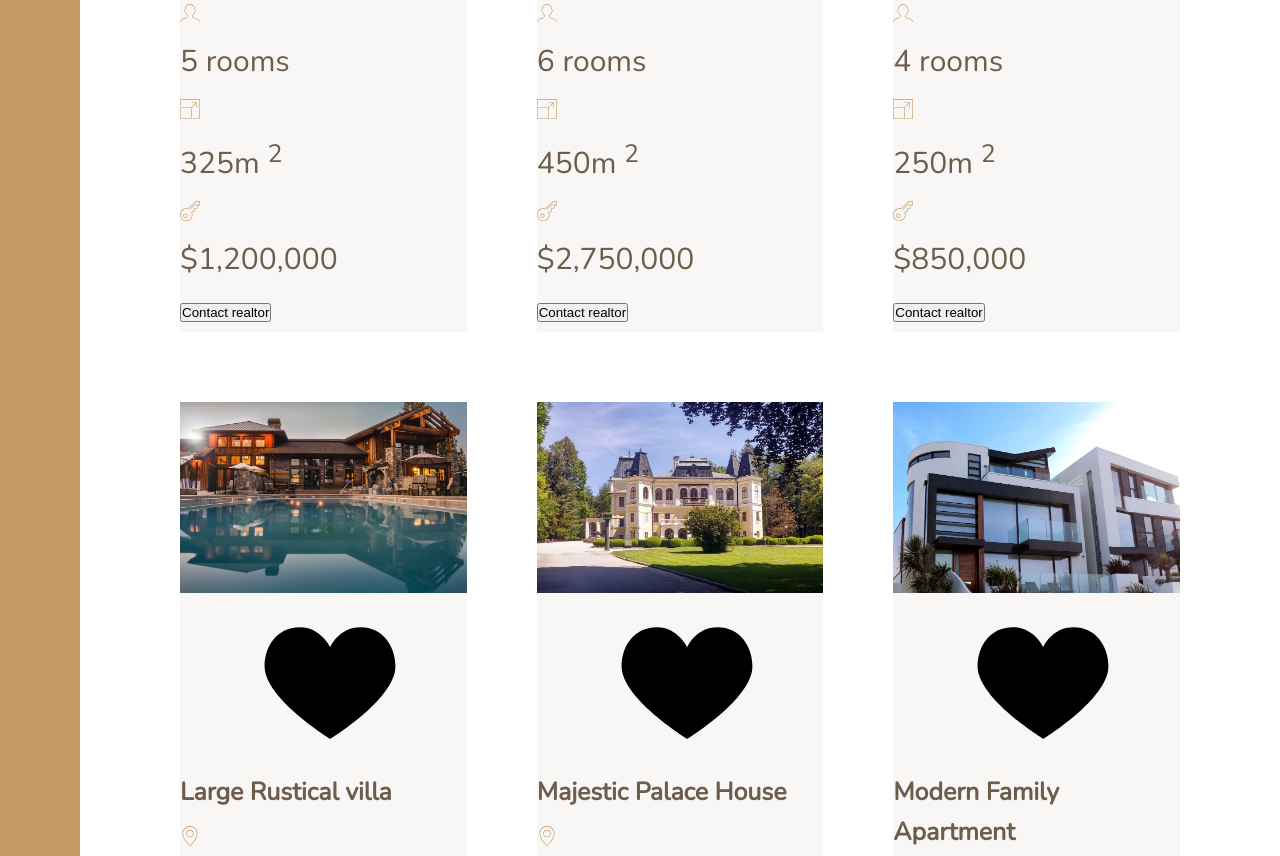
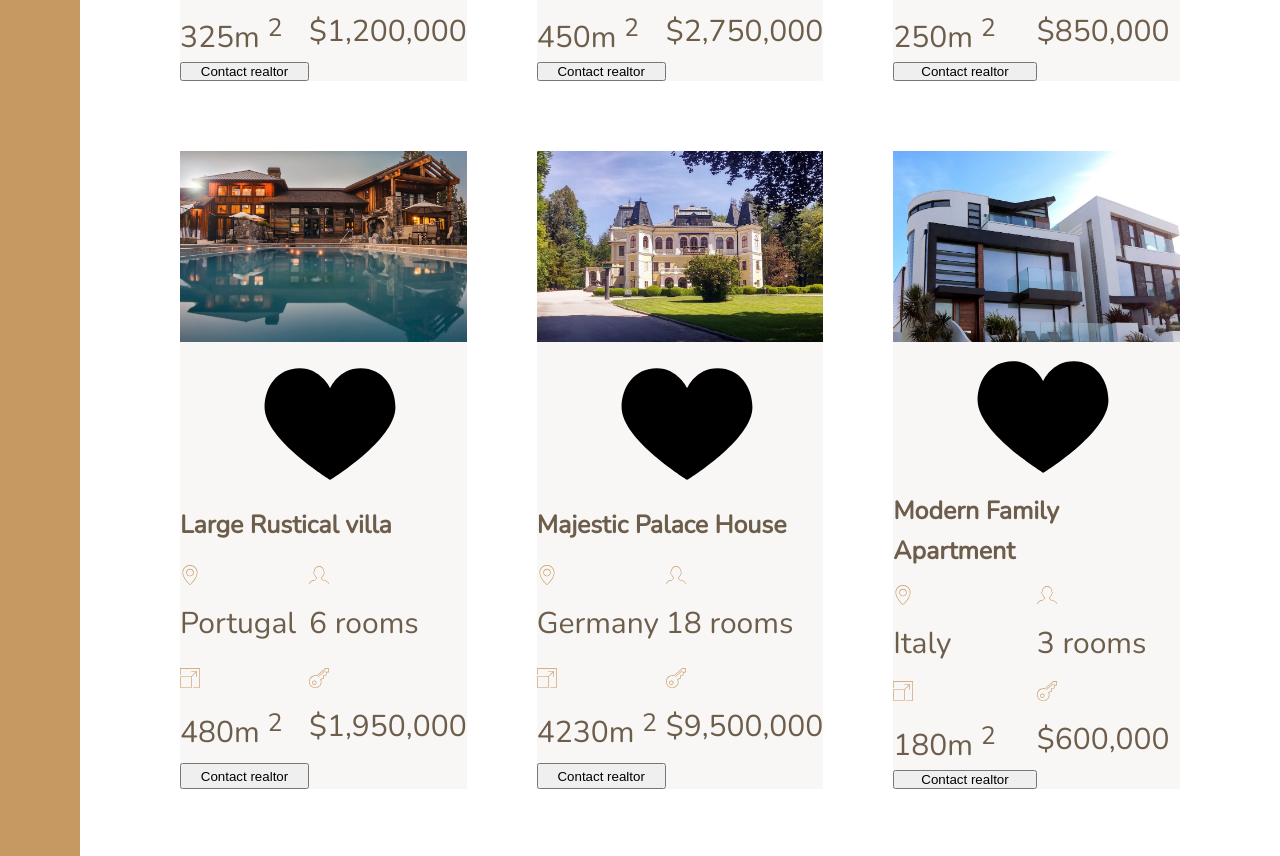
Before and after one commit to Robie-Robz/Nexter, a website: page index.html in a window 1280 px wide. Shown: the part 2692-3548 px from the top of the page. Drawn offline with nearby package versions, Linux system fonts and the light colour scheme.

Commit message:
Stylization of homes

```diff
--- a/index.html
+++ b/index.html
@@ -114,7 +114,7 @@
                     </svg>
                     <p>$1,200,000</p>
                 </div>
-                <button class="cta">Contact realtor</button>
+                <button class="cta home__btn">Contact realtor</button>
             </div>
             <div class="home">
                 <img src="img/house-2.jpeg" alt="House 2" class="home__img">
@@ -146,7 +146,7 @@
                     </svg>
                     <p>$2,750,000</p>
                 </div>
-                <button class="cta">Contact realtor</button>
+                <button class="cta home__btn">Contact realtor</button>
             </div>
             <div class="home">
                 <img src="img/house-3.jpeg" alt="House 3" class="home__img">
@@ -178,7 +178,7 @@
                     </svg>
                     <p>$850,000</p>
                 </div>
-                <button class="cta">Contact realtor</button>
+                <button class="cta home__btn">Contact realtor</button>
             </div>
             <div class="home">
                 <img src="img/house-4.jpeg" alt="House 4" class="home__img">
@@ -210,7 +210,7 @@
                     </svg>
                     <p>$1,950,000</p>
                 </div>
-                <button class="cta">Contact realtor</button>
+                <button class="cta home__btn">Contact realtor</button>
             </div>
             <div class="home">
                 <img src="img/house-5.jpeg" alt="House 5" class="home__img">
@@ -242,7 +242,7 @@
                     </svg>
                     <p>$9,500,000</p>
                 </div>
-                <button class="cta">Contact realtor</button>
+                <button class="cta home__btn">Contact realtor</button>
             </div>
             <div class="home">
                 <img src="img/house-6.jpeg" alt="House 6" class="home__img">
@@ -274,7 +274,7 @@
                     </svg>
                     <p>$600,000</p>
                 </div>
-                <button class="cta">Contact realtor</button>
+                <button class="cta home__btn">Contact realtor</button>
             </div>
 
         </section>
--- a/sass/_homes.scss
+++ b/sass/_homes.scss
@@ -13,10 +13,14 @@
 }
 
  .home{
-        background-color: $color-grey-light-1;
+     background-color: $color-grey-light-1;
+
+     display: grid;
+     grid-template-columns: repeat(2,1fr);
 
      &__img{
          width: 100%;
+         grid-column: 1/-1;
      }
 
      &__like{
@@ -24,7 +28,7 @@
      }
 
      &__name{
-
+         grid-column: 1/-1;
      }
 
      &__location,
```
Also changed, not shown: css/style.css.
